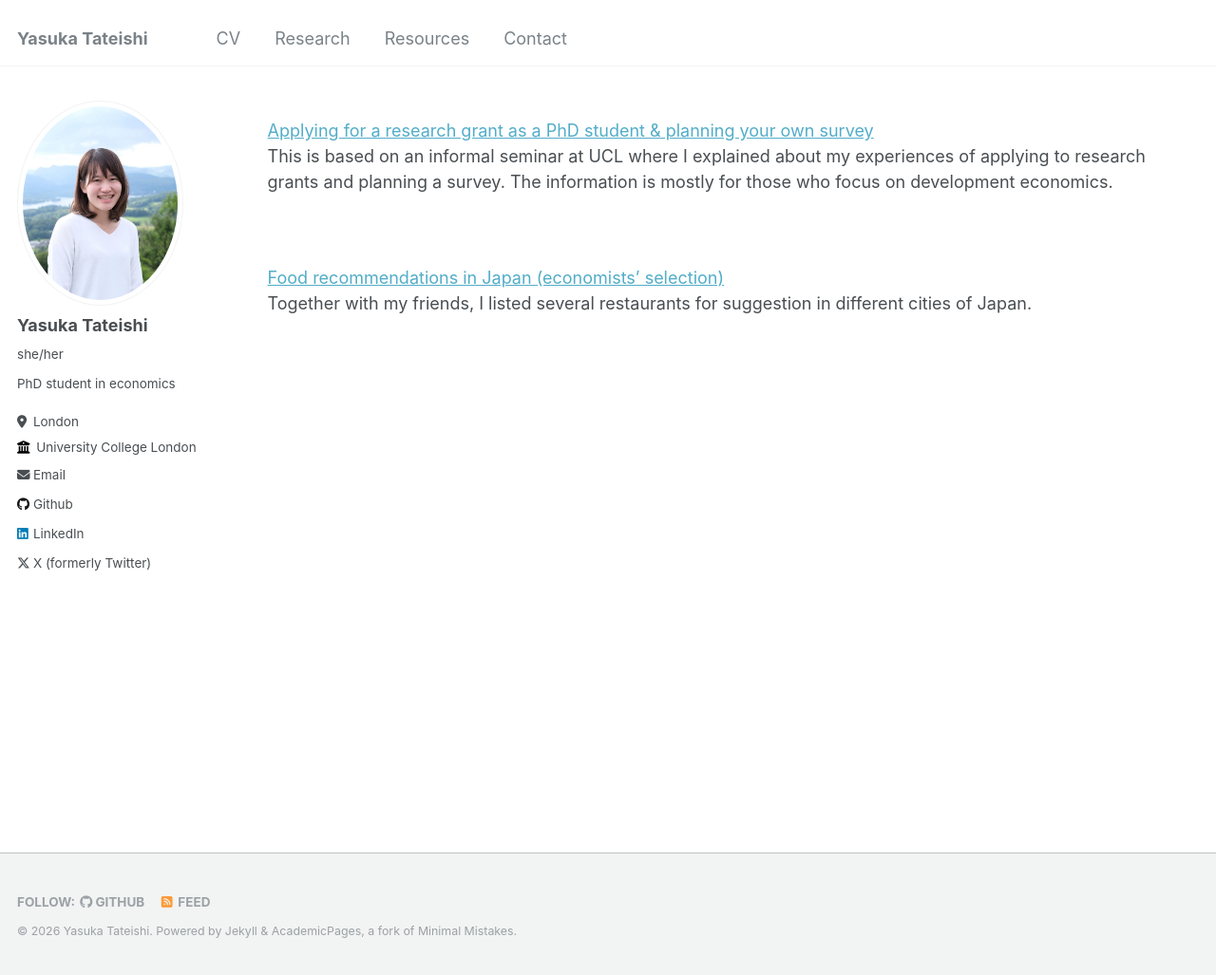
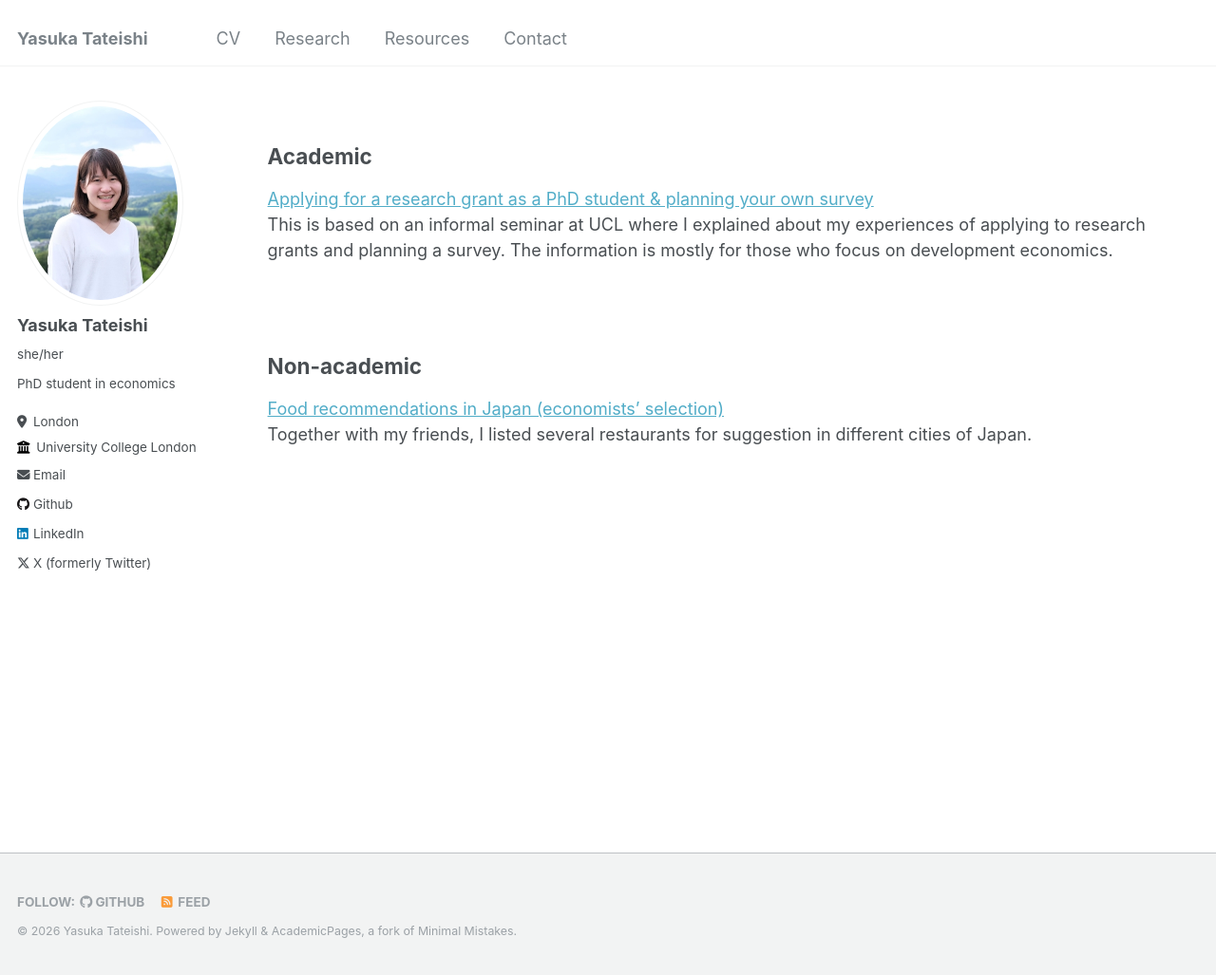
Before and after one commit to yaskatat/yaskatat.github.io, a Jekyll site: the page built from _pages/resources.md, in a window 1280 px wide and 1027 px high. Shown: the whole window at 95% size. Built offline with Jekyll 4.4.1, drawn with Linux system fonts in a browser that asks for light colours.

Commit message:
Update resources.md

```diff
--- a/_pages/resources.md
+++ b/_pages/resources.md
@@ -7,12 +7,13 @@ author_profile: true
 
 {% include base_path %}
 
+## Academic
 [Applying for a research grant as a PhD student & planning your own survey](https://yaskatat.github.io/files/Applying_for_research_grant_as_a_PhD_student_public.pdf) <br />
 This is based on an informal seminar at UCL where I explained about my experiences of applying to research grants and planning a survey. The information is mostly for those who focus on development economics.
 
  <br />
 
-
+## Non-academic
 [Food recommendations in Japan (economists' selection)](https://docs.google.com/document/d/1mTesZT7_jCM_BbTf7g941pIkaY4WO-pbmUqpUI0VJxc/edit?fbclid=IwAR1e541Zx3uvLIJ1CiDzCKueCHPo9R4NNaOTTUuHX12qfIDaL3JJbGgfUnE) <br />
 Together with my friends, I listed several restaurants for suggestion in different cities of Japan.
 
```
